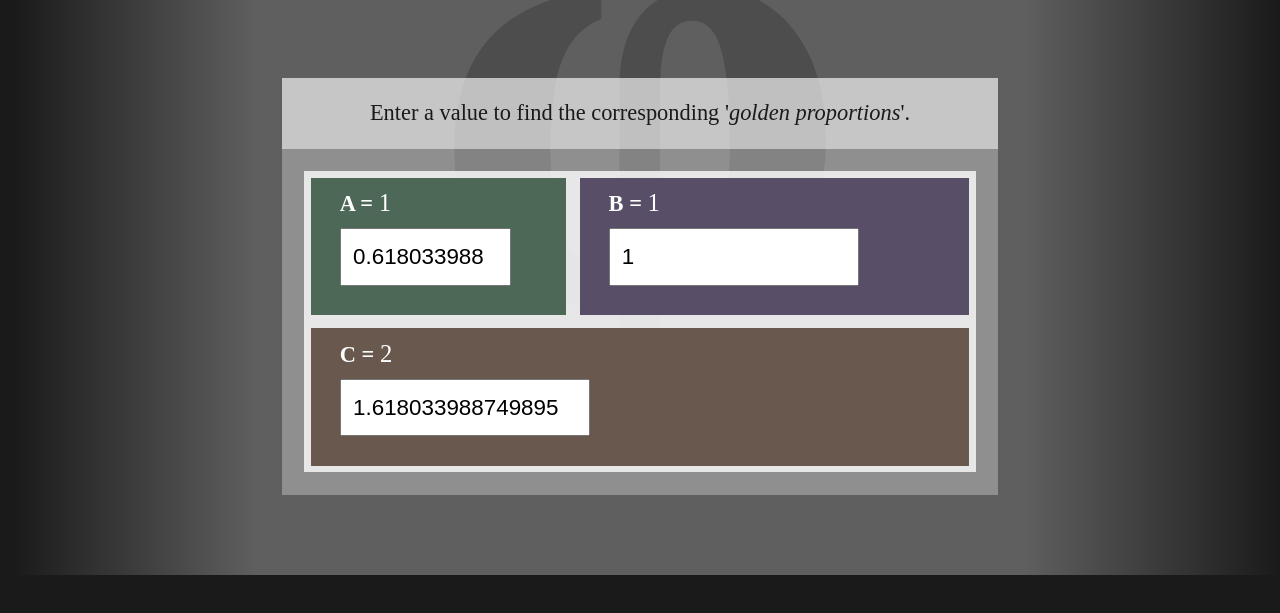
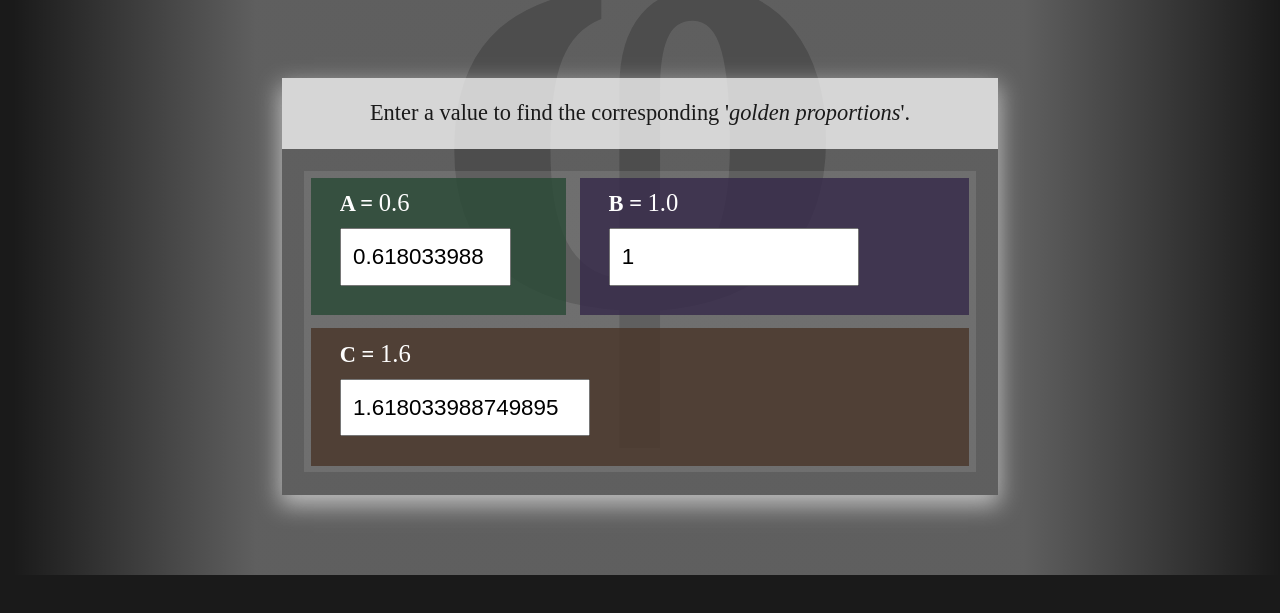
Before and after one commit to ablank/phi, a plain HTML site: page index.html in a window 1280 px wide. Shown: the part 115-728 px from the top of the page. Drawn offline with nearby package versions, Linux system fonts and the light colour scheme.

Commit message:
tweaking styles

```diff
--- a/javascripts/jquery.phi.js
+++ b/javascripts/jquery.phi.js
@@ -22,7 +22,7 @@
 		}
 
 		function rnd(num) {
-			return num.toFixed(0);
+			return num.toFixed(1);
 		}
 
 		function update() {
--- a/stylesheets/phi.css
+++ b/stylesheets/phi.css
@@ -1,4 +1,4 @@
-/* line 22, sass/phi.scss */
+/* line 15, sass/phi.scss */
 html,
 body {
   margin: 0;
@@ -8,7 +8,7 @@ body {
   overflow-x: hidden;
 }
 
-/* line 31, sass/phi.scss */
+/* line 24, sass/phi.scss */
 div,
 h1,
 h2,
@@ -22,26 +22,26 @@ input {
   overflow: hidden;
 }
 
-/* line 44, sass/phi.scss */
+/* line 37, sass/phi.scss */
 header {
   z-index: 1;
   background: #1a1a1a;
 }
 
-/* line 49, sass/phi.scss */
+/* line 42, sass/phi.scss */
 h1,
 h2 {
   font-family: sans-serif;
   text-align: center;
 }
 
-/* line 55, sass/phi.scss */
+/* line 48, sass/phi.scss */
 h1 {
   z-index: 1;
   font-size: 5em;
 }
 
-/* line 60, sass/phi.scss */
+/* line 53, sass/phi.scss */
 h2 {
   z-index: 0;
   font-size: 7em;
@@ -50,21 +50,21 @@ h2 {
   color: #343434;
 }
 
-/* line 68, sass/phi.scss */
+/* line 61, sass/phi.scss */
 p {
   width: 96%;
   padding: 1em 2%;
-  background-color: rgba(254, 254, 254, 0.5);
+  background-color: rgba(254, 254, 254, 0.75);
 }
 
-/* line 74, sass/phi.scss */
+/* line 67, sass/phi.scss */
 label {
   font-weight: bold;
   margin: .2em 1em .5em 1em;
   color: #FEFEFE;
 }
 
-/* line 80, sass/phi.scss */
+/* line 73, sass/phi.scss */
 input {
   width: 60%;
   min-width: 3em;
@@ -75,7 +75,7 @@ input {
   padding: .5em;
 }
 
-/* line 90, sass/phi.scss */
+/* line 83, sass/phi.scss */
 #content {
   z-index: 0;
   width: 100%;
@@ -94,7 +94,7 @@ input {
   background: linear-gradient(to right, rgba(254, 254, 254, 0) 0%, rgba(254, 254, 254, 0) 1%, rgba(254, 254, 254, 0.3) 20%, rgba(254, 254, 254, 0.3) 80%, rgba(254, 254, 254, 0) 100%);
   /* W3C */
 }
-/* line 113, sass/phi.scss */
+/* line 106, sass/phi.scss */
 #content:before {
   content: '\03C6';
   width: 100%;
@@ -108,7 +108,7 @@ input {
   color: #4d4d4d;
 }
 
-/* line 127, sass/phi.scss */
+/* line 120, sass/phi.scss */
 #wrapper {
   position: relative;
   width: 80%;
@@ -117,74 +117,76 @@ input {
   padding: 0;
   text-align: center;
   font-size: 1.4em;
-  background: rgba(254, 254, 254, 0.3);
   color: #1a1a1a;
+  -moz-box-shadow: 0 0.4em 1em 0.1em rgba(254, 254, 254, 0.6);
+  -webkit-box-shadow: 0 0.4em 1em 0.1em rgba(254, 254, 254, 0.6);
+  box-shadow: 0 0.4em 1em 0.1em rgba(254, 254, 254, 0.6);
 }
 
-/* line 139, sass/phi.scss */
+/* line 132, sass/phi.scss */
 #rect {
   display: flex;
   flex-wrap: wrap;
   justify-content: center;
   margin: 1em;
   text-align: left;
-  background-color: rgba(254, 254, 254, 0.8);
+  background-color: rgba(254, 254, 254, 0.1);
 }
-/* line 146, sass/phi.scss */
+/* line 139, sass/phi.scss */
 #rect div {
   float: left;
   padding: 1%;
   margin: 1%;
 }
 
-/* line 153, sass/phi.scss */
+/* line 146, sass/phi.scss */
 #phi-a {
   background: rgba(40, 73, 53, 0.8);
   width: 36%;
 }
 
-/* line 158, sass/phi.scss */
+/* line 151, sass/phi.scss */
 #phi-b {
   background: rgba(53, 40, 73, 0.8);
   width: 56%;
 }
 
-/* line 163, sass/phi.scss */
+/* line 156, sass/phi.scss */
 #phi-c {
   background: rgba(73, 53, 40, 0.8);
   width: 96%;
 }
 
-/* line 168, sass/phi.scss */
+/* line 161, sass/phi.scss */
 .result {
   font-size: 1.1em;
   font-weight: normal;
 }
 
 @media (max-width: 650px) {
-  /* line 174, sass/phi.scss */
+  /* line 167, sass/phi.scss */
   h1 {
     font-size: 2em;
     padding: 1em 0;
   }
 
-  /* line 178, sass/phi.scss */
+  /* line 171, sass/phi.scss */
   #content {
     padding-bottom: 5em;
     background: rgba(254, 254, 254, 0.1);
   }
-  /* line 181, sass/phi.scss */
+  /* line 174, sass/phi.scss */
   #content:before {
     font-size: 42em;
     padding-top: 0;
   }
 
-  /* line 186, sass/phi.scss */
+  /* line 179, sass/phi.scss */
   #rect {
     margin: 1em;
     background-color: rgba(254, 254, 254, 0.8);
   }
-  /* line 189, sass/phi.scss */
+  /* line 182, sass/phi.scss */
   #rect div {
     width: 96%;
   }
```
Also changed, not shown: params.json (deleted, +0 -1 lines).
